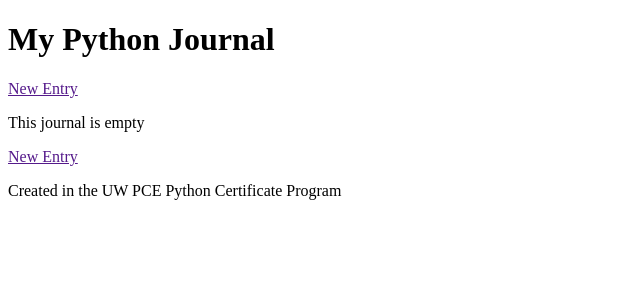
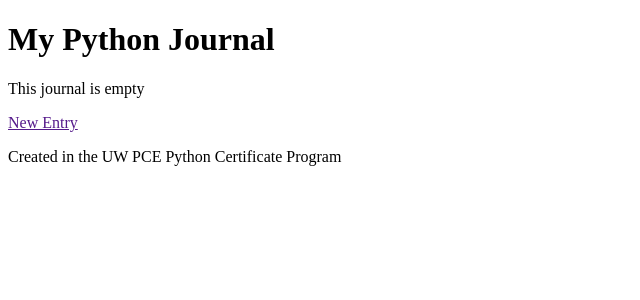
Before and after one commit to greenbeen/learning_journal, a Python web app: template learning_journal/templates/list.jinja2 in a window 1280 px wide. Shown: the part 34-334 px from the top of the page, without its empty margins (0-640 px from the left). Run offline with Jinja, Linux system fonts and the light colour scheme; the template is opened without the code that fills it, so the values that code supplies are empty.

Commit message:
moved if block to hide new entry option, see if it works this time

```diff
--- a/learning_journal/templates/list.jinja2
+++ b/learning_journal/templates/list.jinja2
@@ -1,9 +1,5 @@
 {% extends "layout.jinja2" %}
 {% block body %}
-
-{% if not login_form %}
-<p><a href="{{ request.route_url('action', action='create') }}">New Entry</a></p>
-{% endif %}
 
 {% if login_form %}
 <aside><form action="{{ request.route_url('auth', action='in') }}" method="POST">
@@ -31,5 +27,7 @@
 {% else %}
 <p>This journal is empty</p>
 {% endif %}
+{% if not login_form %}
 <p><a href="{{ request.route_url('action', action='create') }}">New Entry</a></p>
+{% endif %}
 {% endblock %}
```
